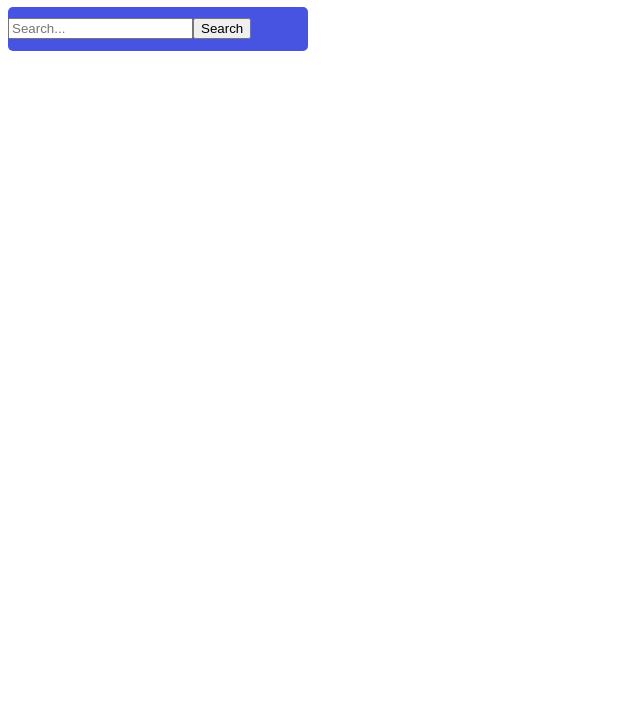
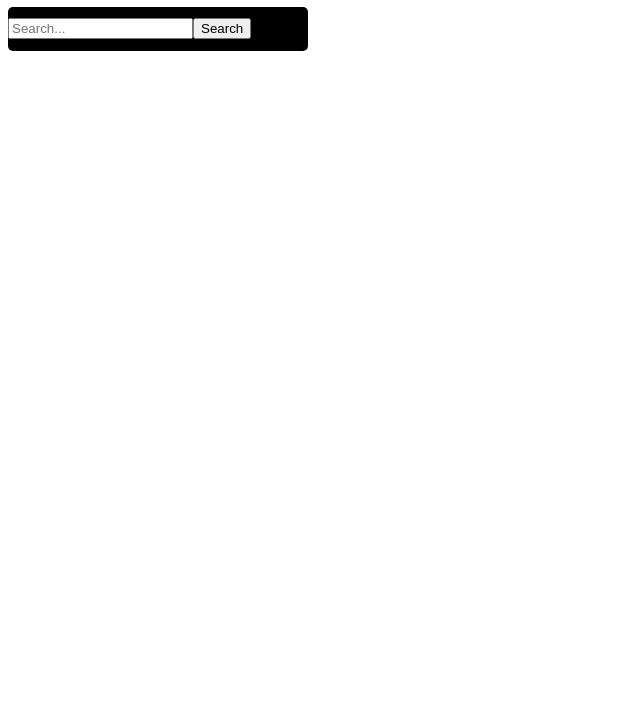
Before and after one commit to waheeduh/waheedarahman_hw4TH_csi3150_fs2023, a plain HTML site: page index.html in a window 1280 px wide. Shown: the part 73-800 px from the top of the page, without its empty margins (0-640 px from the left). Drawn offline with Linux system fonts and the light colour scheme.

Commit message:
new changes

```diff
--- a/css/styles.css
+++ b/css/styles.css
@@ -1,5 +1,8 @@
+
+
+
 form {
-background-color: #4654e1;
+background-color: #000000;
 width: 300px;
 height: 44px;
 border-radius: 5px;
```
Also changed, not shown: js/app.js (added).
